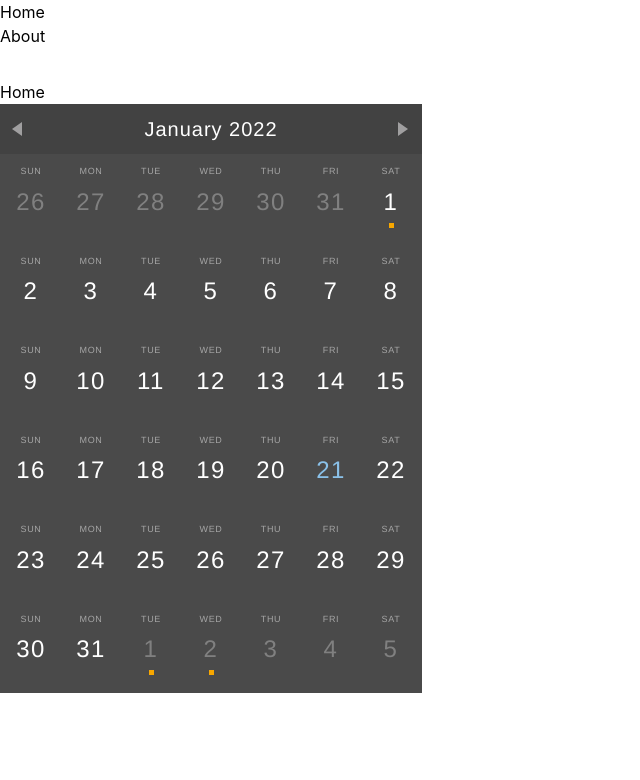
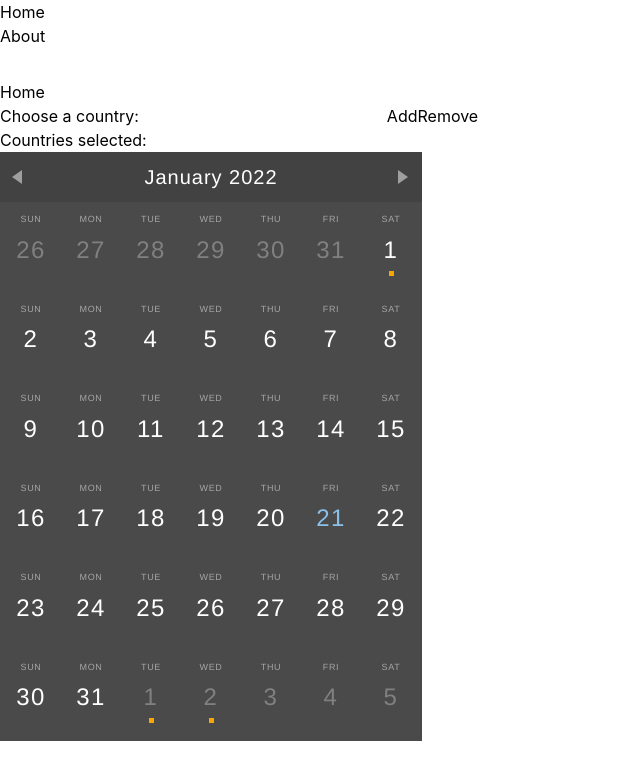
Before and after one commit to tanch-p/AreTheyWorkingToday, a React (Create React App) app in the folder cra/: page / in a window 1280 px wide. Shown: the top 780 px of the page, without its empty margins (0-640 px from the left). Built offline with nearby package versions, Linux system fonts and the light colour scheme.

Commit message:
added country selector form

```diff
--- /dev/null
+++ b/cra/src/components/CountryForm.jsx
@@ -0,0 +1,72 @@
+import React, { useEffect, useState } from 'react';
+
+const CountryForm = ({ countriesData }) => {
+  const [countryList, setCountryList] = useState([]);
+  const [input, setInput] = useState("");
+  const [selectedList, setSelectedList] = useState([]);
+  const [listItem, setListItem] = useState("");
+
+  //initialise countrylist array on mount
+  useEffect(() => setCountryList(countriesData), [])
+
+  const handleAdd = (event) => {
+    let country = countryList.find((country) => country === input);
+    if (country !== undefined) {
+      setSelectedList([...selectedList, country]);
+      setCountryList(countryList.filter((ele) => ele !== country));
+      setInput("");
+    }
+    console.log(country);
+  }
+
+  const handleInput = (event) => {
+    setInput(event.target.value);
+  }
+
+  const handleRemove = () => {
+    if (listItem === "") {
+      console.log("is empty");
+    } else {
+      setSelectedList(selectedList.filter((ele) => ele !== listItem));
+      setCountryList([...countryList, listItem]);
+      setListItem("");
+    }
+  }
+
+  const handleListClick = (event) => {
+    console.log(event.target.innerText);
+    setListItem(event.target.innerText);
+  }
+
+  const countryOptions = countryList.map((country, index) => {
+    return <option value={country} key={country} />
+  })
+
+  const selectedCountries = selectedList.map((country, index) => <li onClick={handleListClick} key={country}>{country} <span className='day day-events blue'></span></li>)
+
+  return (
+    <>
+      <div>
+
+        <label form="country-choice">Choose a country:</label>
+        <input list="country-list" id="country-choice" name="country-choice" autoComplete="off" onChange={handleInput} value={input} />
+
+        <datalist id="country-list">
+          {countryOptions}
+        </datalist>
+
+        <button name=">" disabled={false} onClick={handleAdd}>Add</button>
+        <button name="<" disabled={false} onClick={handleRemove}>Remove</button>
+        <div>
+          <label form="country-selected">Countries selected:</label>
+          <ul>
+            {selectedCountries}
+          </ul>
+        </div>
+      </div>
+    </>
+
+  )
+};
+
+export default CountryForm;
--- a/cra/src/components/Home.jsx
+++ b/cra/src/components/Home.jsx
@@ -1,29 +1,35 @@
-import React, { useState, createContext } from 'react'
+import React, {createContext } from 'react'
 import Calender from './Calender'
+import CountryForm from './CountryForm'
 
-let SG2022_data = require("../testdata/holidays-sg-2022.json");
+const SG2022_data = require("../testdata/holidays-sg-2022.json");
+const countries = require("../testdata/countries.json")
 // console.log(SG2022_data.response.holidays);
 export const DataContext = createContext();
 
 const parseData = (data) => {
     return data.map((holidayData, index) => {
         if (holidayData.type[0] === "National holiday") {
-            return ({ countryId: holidayData.country.id, name: holidayData.name, description: holidayData.description, $D: holidayData.date.datetime.day, $M: holidayData.date.datetime.month - 1, $y: holidayData.date.datetime.year})
-        }
+            return ({ countryId: holidayData.country.id, name: holidayData.name, description: holidayData.description, $D: holidayData.date.datetime.day, $M: holidayData.date.datetime.month - 1, $y: holidayData.date.datetime.year })
+        } else return undefined
     })
 }
 
 const parseCountryData = (data) => {
-
+    return data.map((countryData, index) => {
+        return(`${countryData[`iso-3166`]} ${countryData.country_name}`);
+    })
 }
 
 const Home = () => {
     const data = parseData(SG2022_data.response.holidays).filter((ele) => ele !== undefined);
-    // console.log(data);
+    const countriesData = parseCountryData(countries.response.countries)
+    console.log(countriesData);
 
     return (
         <div>
             <h1>Home</h1>
+            <CountryForm countriesData={countriesData}/>
             <DataContext.Provider value={data}>
                 <Calender />
             </DataContext.Provider>
```
Also changed, not shown: 1 other file (tests, documents, lock files or other folders).
